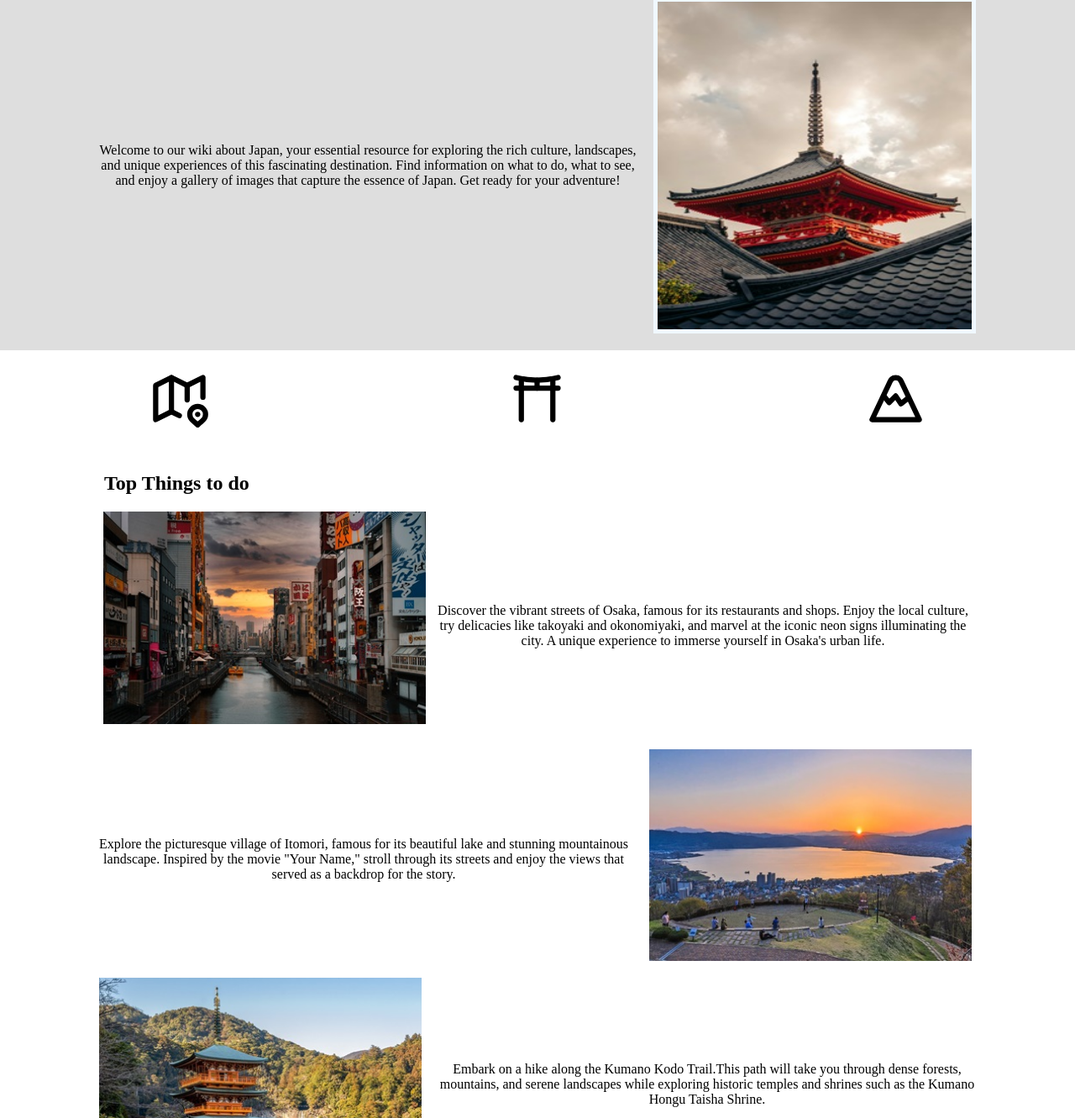
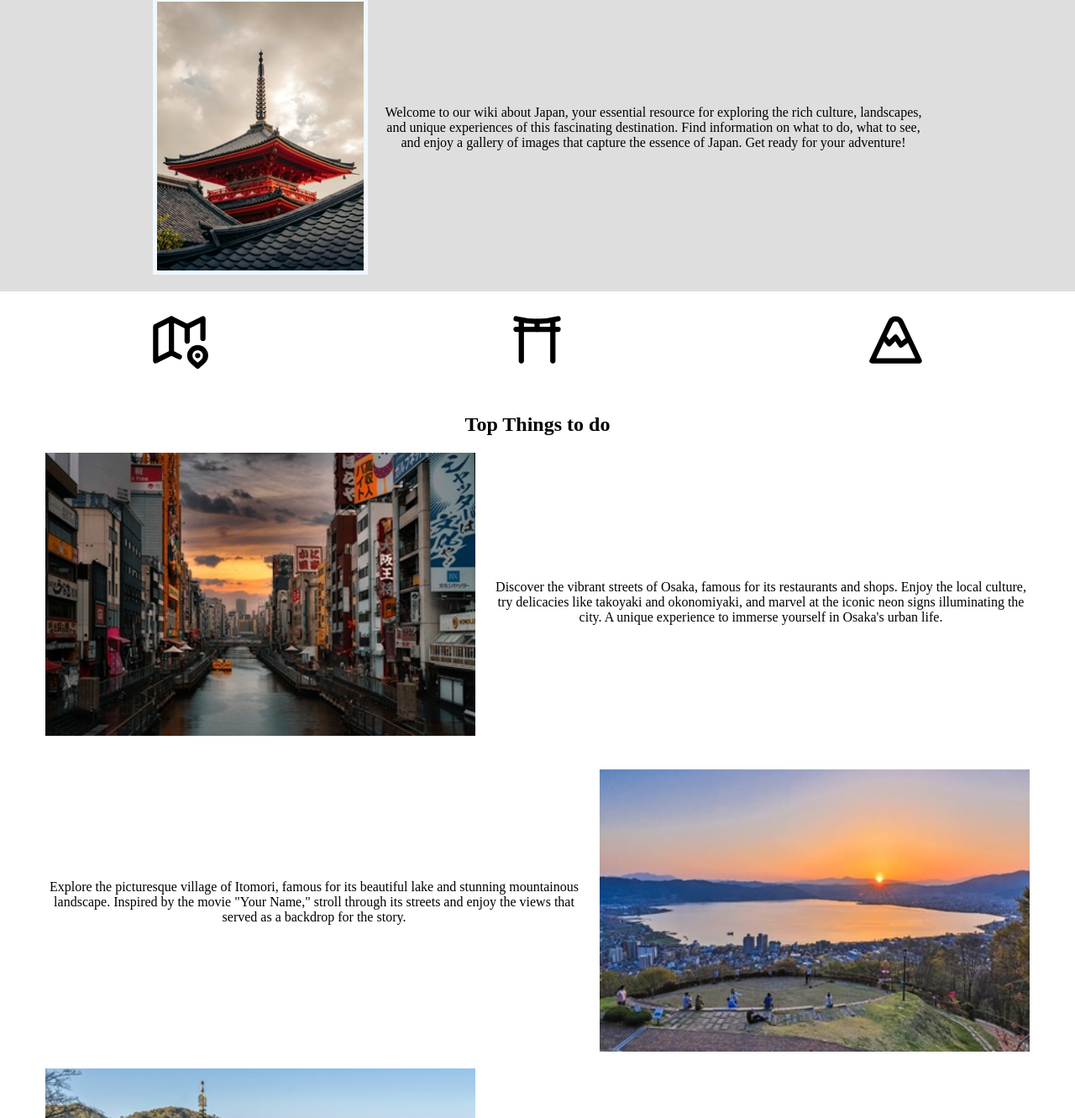
Before and after one commit to CdeCarloh/Japan-Project, a plain HTML site: page index.html in a window 1280 px wide. Shown: the part 569-1900 px from the top of the page at 84% size. Drawn offline with Linux system fonts and the light colour scheme; a web font is replaced by a local one.

Commit message:
queries advances

```diff
--- a/css/styles.css
+++ b/css/styles.css
@@ -61,10 +61,10 @@ header {
 }
 
 .introduction-container p {
-  width: 60%;
+  width: 70%;
   text-align: center;
-  margin-right: 20px;
-  font-size: 11px;
+  font-size: 16px;
+  margin-bottom: 20px;
 }
 
 .introduction-container img {
@@ -73,7 +73,7 @@ header {
   border-style: solid;
   margin-top: 20px;
   margin-bottom: 20px;
-  width: 30%;
+  width: 70%;
 }
 
 .icons-container {
@@ -88,18 +88,18 @@ header {
 .icons-hover {
   width: 50px;
   height: 50px;
+  transition: transform 0.3s ease;
 }
 
 .icons-hover:hover {
   transform: scale(1.2);
-  transition: transform 0.3s ease;
   color: #a00e0e;
 }
 
 main h2 {
   margin-top: 50px;
-  margin-left: 10px;
-  margin-bottom: 10px;
+  margin-bottom: 20px;
+  text-align: center;
 }
 
 .osaka-container {
@@ -111,18 +111,17 @@ main h2 {
 }
 
 .osaka-container p {
-  width: 50%;
+  width: 70%;
   text-align: center;
-  font-size: 10px;
+  font-size: 16px;
 }
 
 .osaka-container img {
+  width: 70%;
   margin-bottom: 20px;
-  width: 40%;
-  margin-right: 10px;
 }
 
-.itomori-container {
+.itomori-container-mobile {
   display: flex;
   flex-direction: row;
   flex-wrap: wrap;
@@ -130,17 +129,20 @@ main h2 {
   align-items: center;
 }
 
-.itomori-container p {
-  width: 50%;
-  text-align: center;
-  font-size: 10px;
-  margin-right: 10px;
+.itomori-container {
+  display: none;
 }
 
-.itomori-container img {
+.itomori-container-mobile p {
+  width: 70%;
+  text-align: center;
+  font-size: 16px;
+}
+
+.itomori-container-mobile img {
+  width: 70%;
+  margin-top: 20px;
   margin-bottom: 20px;
-  width: 40%;
-  margin-top: 10px;
 }
 
 .kumano-container {
@@ -152,16 +154,15 @@ main h2 {
 }
 
 .kumano-container p {
-  width: 50%;
+  width: 70%;
   text-align: center;
-  margin-left: 10px;
-  font-size: 10px;
-  margin-bottom: 20px;
+  font-size: 16px;
 }
 
 .kumano-container img {
+  margin-top: 20px;
   margin-bottom: 20px;
-  width: 40%;
+  width: 70%;
 }
 
 #gallery-title {
@@ -186,6 +187,11 @@ main h2 {
   border-color: aliceblue;
   border-width: 5px;
   border-style: solid;
+  transition: 0.3s ease;
+}
+
+.gallery-container img:hover {
+  transform: scale(1.2);
 }
 
 footer p {
@@ -207,20 +213,77 @@ footer p {
   align-items: center;
 }
 
-/* Extra small devices (phones, 600px and down) */
-@media only screen and (max-width: 600px) {
-}
-
 /* Small devices (portrait tablets and large phones, 600px and up) */
 @media only screen and (min-width: 600px) {
+  .introduction-container p {
+    width: 70%;
+    text-align: center;
+    font-size: 16px;
+    margin-bottom: 20px;
+  }
+
+  .introduction-container img {
+    border-color: aliceblue;
+    border-width: 5px;
+    border-style: solid;
+    margin-top: 20px;
+    margin-bottom: 20px;
+    width: 40%;
+  }
+
+  .icons-hover {
+    width: 60px;
+    height: 60px;
+    transition: transform 0.3s ease;
+  }
+
+  .osaka-container p {
+    width: 70%;
+    text-align: center;
+    font-size: 16px;
+  }
+
+  .osaka-container img {
+    width: 70%;
+    margin-bottom: 20px;
+  }
+
+  .itomori-container {
+    display: none;
+  }
+
+  .itomori-container-mobile p {
+    width: 70%;
+    text-align: center;
+    font-size: 16px;
+  }
+
+  .itomori-container-mobile img {
+    width: 70%;
+    margin-top: 20px;
+    margin-bottom: 20px;
+  }
+
+  .kumano-container p {
+    width: 70%;
+    text-align: center;
+    font-size: 16px;
+  }
+
+  .kumano-container img {
+    margin-top: 20px;
+    margin-bottom: 20px;
+    width: 70%;
+  }
 }
 
 /* Medium devices (landscape tablets, 768px and up) */
 @media only screen and (min-width: 768px) {
+
   .introduction-container p {
     width: 50%;
     text-align: center;
-    margin-right: 20px;
+    margin-left: 20px;
     font-size: 16px;
   }
 
@@ -235,12 +298,7 @@ footer p {
   .icons-hover {
     width: 75px;
     height: 75px;
-  }
-
-  main h2 {
-    margin-top: 50px;
-    margin-left: 30px;
-    margin-bottom: 20px;
+    transition: transform 0.3s ease;
   }
 
   .osaka-container p {
@@ -250,9 +308,25 @@ footer p {
   }
 
   .osaka-container img {
+    width: 40%;
     margin-bottom: 20px;
-    margin-right: 10px;
-    width: 40%;
+    margin-right: 20px;
+  }
+
+  .itomori-container-mobile {
+    display: none;
+  }
+
+  .itomori-container {
+    display: block;
+  }
+
+  .itomori-container {
+    display: flex;
+    flex-direction: row;
+    flex-wrap: wrap;
+    justify-content: center;
+    align-items: center;
   }
 
   .itomori-container p {
@@ -262,9 +336,9 @@ footer p {
   }
 
   .itomori-container img {
-    margin-bottom: 20px;
-    margin-right: 10px;
     width: 40%;
+    margin-top: 20px;
+    margin-left: 20px;
   }
 
   .kumano-container p {
@@ -274,32 +348,13 @@ footer p {
   }
 
   .kumano-container img {
-    margin-right: 10px;
     width: 40%;
+    margin-right: 20px;
   }
 
   footer p {
     font-size: 12px;
   }
-
-  #footer-title {
-    margin-bottom: 10px;
-  }
-
-  .footer-container {
-    padding: 25px;
-    margin-top: 20px;
-    margin-bottom: 20px;
-    display: flex;
-    flex-direction: row;
-    flex-wrap: wrap;
-    justify-content: space-around;
-    align-items: center;
-  }
-}
-
-/* Large devices (laptops/desktops, 992px and up) */
-@media only screen and (min-width: 992px) {
 }
 
 /* Extra large devices (large laptops and desktops, 1200px and up) */
@@ -307,7 +362,7 @@ footer p {
   .introduction-container p {
     width: 50%;
     text-align: center;
-    margin-right: 20px;
+    margin-left: 20px;
     font-size: 16px;
   }
 
@@ -317,18 +372,13 @@ footer p {
     border-style: solid;
     margin-top: 20px;
     margin-bottom: 20px;
-    height: 400px;
+    width: 20%;
   }
 
   .icons-hover {
     width: 75px;
     height: 75px;
-  }
-
-  main h2 {
-    margin-top: 50px;
-    margin-left: 124px;
-    margin-bottom: 20px;
+    transition: transform 0.3s ease;
   }
 
   .osaka-container p {
@@ -338,9 +388,25 @@ footer p {
   }
 
   .osaka-container img {
+    width: 40%;
     margin-bottom: 20px;
-    margin-right: 10px;
-    width: 30%;
+    margin-right: 20px;
+  }
+
+  .itomori-container-mobile {
+    display: none;
+  }
+
+  .itomori-container {
+    display: block;
+  }
+
+  .itomori-container {
+    display: flex;
+    flex-direction: row;
+    flex-wrap: wrap;
+    justify-content: center;
+    align-items: center;
   }
 
   .itomori-container p {
@@ -350,9 +416,9 @@ footer p {
   }
 
   .itomori-container img {
-    margin-bottom: 20px;
-    margin-left: 10px;
-    width: 30%;
+    width: 40%;
+    margin-top: 20px;
+    margin-left: 20px;
   }
 
   .kumano-container p {
@@ -362,26 +428,7 @@ footer p {
   }
 
   .kumano-container img {
-    margin-right: 10px;
-    width: 30%;
-  }
-
-  footer p {
-    font-size: 12px;
-  }
-
-  #footer-title {
-    margin-bottom: 10px;
-  }
-
-  .footer-container {
-    padding: 25px;
-    margin-top: 20px;
-    margin-bottom: 20px;
-    display: flex;
-    flex-direction: row;
-    flex-wrap: wrap;
-    justify-content: space-around;
-    align-items: center;
+    width: 40%;
+    margin-right: 20px;
   }
 }
--- a/index.html
+++ b/index.html
@@ -27,10 +27,10 @@
   </div>
 
   <div class="introduction-container">
+    <img src="img/introduction.jpg" alt="japan">
     <p>Welcome to our wiki about Japan, your essential resource for exploring the rich culture, landscapes, and unique
       experiences of this fascinating destination. Find information on what to do, what to see, and enjoy a gallery of
       images that capture the essence of Japan. Get ready for your adventure!</p>
-    <img src="img/introduction.jpg" alt="japan">
   </div>
   <div class="icons-container">
     <svg class="icons-hover" xmlns="http://www.w3.org/2000/svg" viewBox="0 0 24 24" fill="none" stroke="currentColor"
@@ -58,14 +58,18 @@
     </svg>
   </div>
   <main>
-    <div>
-      <h2>Top Things to do</h2>
-    </div>
+    <h2>Top Things to do</h2>
     <div class="osaka-container">
       <img src="img/osaka.jpg" alt="osaka">
       <p>Discover the vibrant streets of Osaka, famous for its restaurants and shops. Enjoy the local culture, try
         delicacies like takoyaki and okonomiyaki, and marvel at the iconic neon signs illuminating the city. A unique
         experience to immerse yourself in Osaka's urban life.</p>
+    </div>
+    <div class="itomori-container-mobile">
+      <img src="img/itomori.jpg" alt="itomori">
+      <p>Explore the picturesque village of Itomori, famous for its beautiful lake and stunning mountainous landscape.
+        Inspired by the movie "Your Name," stroll through its streets and enjoy the views that served as a backdrop for
+        the story.</p>
     </div>
     <div class="itomori-container">
       <p>Explore the picturesque village of Itomori, famous for its beautiful lake and stunning mountainous landscape.
```
